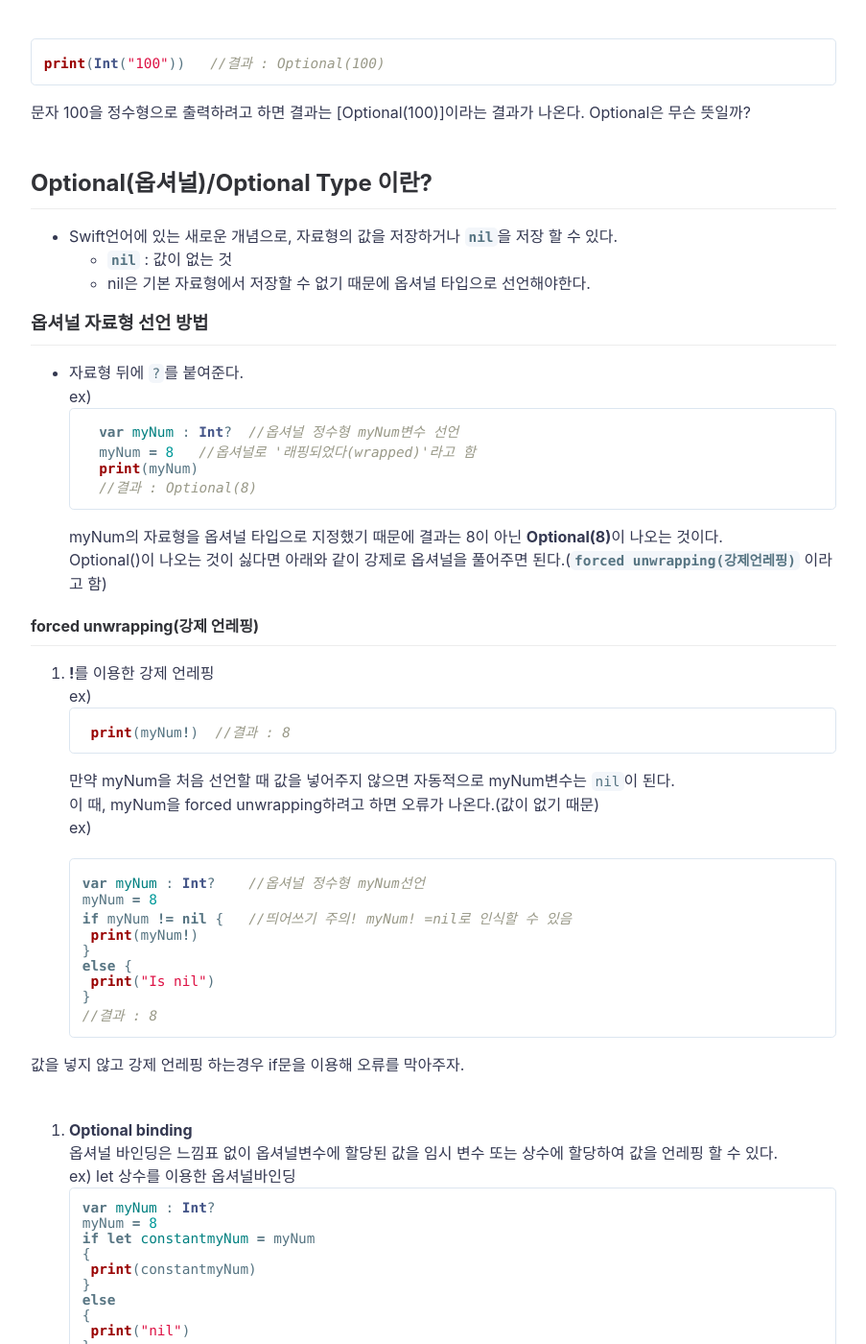
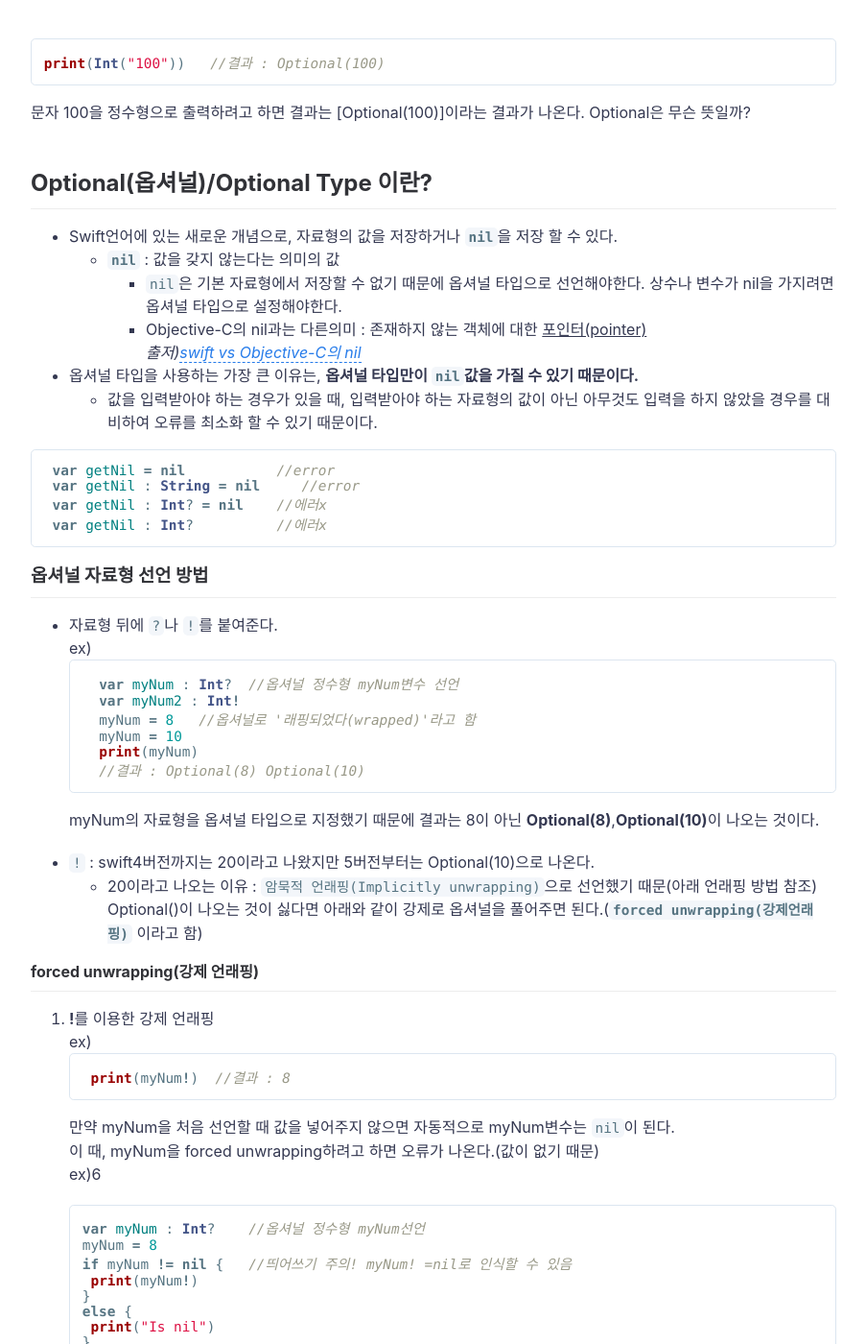
Before and after one commit to Yeji-Jang1210/Yeji-Jang1210.github.io, a Jekyll site: the page built from _posts/2020-09-15-iOS-study-2nd.md, in a window 1280 px wide and 1400 px high, scrolled down 725 px. Shown: the whole window at 96% size, without its empty margins (188-1091 px from the left). Built offline with Jekyll 4.4.1, drawn with Linux system fonts in a browser that asks for light colours; comment, search, counter and statistics services are not loaded; some of the changed text lies outside the part shown.

Commit message:
Update Stduy-iOS-2nd.md

````diff
--- a/_posts/2020-09-15-iOS-study-2nd.md
+++ b/_posts/2020-09-15-iOS-study-2nd.md
@@ -18,34 +18,50 @@ print(Int("100"))   //결과 : Optional(100)
 ## Optional(옵셔널)/Optional Type 이란?
 ---
 * Swift언어에 있는 새로운 개념으로, 자료형의 값을 저장하거나 **`nil`**을 저장 할 수 있다.
-    * **`nil`** : 값이 없는 것
-    * nil은 기본 자료형에서 저장할 수 없기 때문에 옵셔널 타입으로 선언해야한다.
+    * **`nil`** : 값을 갖지 않는다는 의미의 값
+        * `nil`은 기본 자료형에서 저장할 수 없기 때문에 옵셔널 타입으로 선언해야한다. 상수나 변수가 nil을 가지려면 옵셔널 타입으로 설정해야한다.
+        * Objective-C의 nil과는 다른의미 : 존재하지 않는 객체에 대한 <u>포인터(pointer)</u>
+        *출저)[swift vs Objective-C의 nil](https://you9010.tistory.com/232)*
     <br>
+* 옵셔널 타입을 사용하는 가장 큰 이유는, **옵셔널 타입만이 `nil`값을 가질 수 있기 때문이다.**
+    * 값을 입력받아야 하는 경우가 있을 때, 입력받아야 하는 자료형의 값이 아닌 아무것도 입력을 하지 않았을 경우를 대비하여 오류를 최소화 할 수 있기 때문이다.
+
+ ```swift
+ var getNil = nil           //error
+ var getNil : String = nil     //error
+ var getNil : Int? = nil    //에러x
+ var getNil : Int?          //에러x
+ ```
 
 ### 옵셔널 자료형 선언 방법
 ---
-* 자료형 뒤에 `?`를 붙여준다.
+* 자료형 뒤에 `?`나 `!`를 붙여준다.
 ex)
 ```swift
     var myNum : Int?  //옵셔널 정수형 myNum변수 선언
+    var myNum2 : Int!
     myNum = 8   //옵셔널로 '래핑되었다(wrapped)'라고 함
+    myNum = 10
     print(myNum)
-    //결과 : Optional(8)
+    //결과 : Optional(8) Optional(10)
 ```
-myNum의 자료형을 옵셔널 타입으로 지정했기 때문에 결과는 8이 아닌 **Optional(8)**이 나오는 것이다.
-Optional()이 나오는 것이 싫다면 아래와 같이 강제로 옵셔널을 풀어주면 된다.(**`forced unwrapping(강제언레핑)`** 이라고 함)
+myNum의 자료형을 옵셔널 타입으로 지정했기 때문에 결과는 8이 아닌 **Optional(8)**,**Optional(10)**이 나오는 것이다.
+* `!` : swift4버전까지는 20이라고 나왔지만 5버전부터는 Optional(10)으로 나온다.
+    * 20이라고 나오는 이유 : `암묵적 언래핑(Implicitly unwrapping)`으로 선언했기 때문(아래 언래핑 방법 참조)
+Optional()이 나오는 것이 싫다면 아래와 같이 강제로 옵셔널을 풀어주면 된다.(**`forced unwrapping(강제언래핑)`** 이라고 함)
+<br>
 
-#### forced unwrapping(강제 언레핑)
+#### forced unwrapping(강제 언래핑)
 ---
 
-1. **!**를 이용한 강제 언레핑
+1. **!**를 이용한 강제 언래핑
 ex)
 ```swift
     print(myNum!)  //결과 : 8
 ```
 만약 myNum을 처음 선언할 때 값을 넣어주지 않으면 자동적으로 myNum변수는 `nil`이 된다.
 이 때, myNum을 forced unwrapping하려고 하면 오류가 나온다.(값이 없기 때문)
-ex)
+ex)6
 ```swift
 var myNum : Int?    //옵셔널 정수형 myNum선언
 myNum = 8
@@ -58,24 +74,26 @@ else {
 //결과 : 8
 ```
 
-값을 넣지 않고 강제 언레핑 하는경우 if문을 이용해 오류를 막아주자.
+값을 넣지 않고 강제 언래핑 하는경우 if문을 이용해 오류를 막아주자.
 <br>
 
 1. **Optional binding**
-옵셔널 바인딩은 느낌표 없이 옵셔널변수에 할당된 값을 임시 변수 또는 상수에 할당하여 값을 언레핑 할 수 있다.
-ex)  let 상수를 이용한 옵셔널바인딩
+옵셔널 바인딩은 느낌표 없이 옵셔널변수에 할당된 값을 임시 변수 또는 상수에 할당하여 값을 언래핑 할 수 있다.
+ex)  let 상수를 이용한 옵셔널바인딩 (여러개를 한번에 하는 방법)
 ```swift
 var myNum : Int?
+var myNum2 : Int?
 myNum = 8
-if let constantmyNum = myNum
+myNum2 = 3
+if let constantmyNum = myNum , let constantmyNum2 = myNum2
 {
-    print(constantmyNum)
+    print(constantmyNum, constantmyNum2)
 }
 else
 {
     print("nil")
 }
-//결과 : 8
+//결과 : 8 3
 ```
 ex) var 변수를 이용한 옵셔널 바인딩
 ```swift
@@ -90,3 +108,37 @@ else
 }
 //결과 : nil
 ```
+1. Implicitly unwrapping : 폐지
+위에서 설명했던 것처럼 swift5버전으로 바뀌면서 폐지가 되었다.
+암묵적인 언래핑 방법으로 <u>클래스 초기화</u>에서 많이 사용되었었다.
+강제 언래핑이나 옵셔널 바인딩이 필요없이 값에 접근이 가능했다.
+ex)
+```swift
+var myNum : Int!
+myNum = 8
+//결과 : 8 / swift5 = Optional(8)
+```
+<br>
+
+# 형변환 as? as!
+---
+<br>
+
+## 형변환(Upcasting/Downcasting)
+---
+형변환은 상속관계가 있는 클래스들 끼리만 가능하다.
+![Image Alt 형변환]({{"/assets/img/posting/Study_iOS_img/Study_iOS_post_3/형변환.png"| relative_url}})
+1. Upcasting
+    * Upcating이 안전한 이유 : 자식클래스는 부모클래스로부터 상속받아 많은 것을 가지고 있기 때문에 문제가 없다.
+    ex) 생물(부모)-사람(자식) => 사람은 생물이다.
+1. Downcasting
+    * 안전하지 않은 이유 : 부모 클래스는 자식클래스보다 많은 것을 가지고 있지 않음.
+    ex) 생물(부모)-사람(자식) => 생물은 사람이다.(동물도 있기때문 : 오류)
+
+### as vs as? vs as!
+---
+as 연산자를 이용하여 타입변환(type casting)이 가능하다.
+
+| ---- | Upcasting | Downcasting |
+| as   | 자식인스턴스 as 부모클래스 | as? : 성공 확신이 없을 경우 사용(변환 안되면 : crash) |
+|--- | --- | as! : 성공 확신이 있을 경우 사용 |
````
Also changed, not shown: assets/img/posting/Study_iOS_img/Study_iOS_post3/형변환.png (added).
